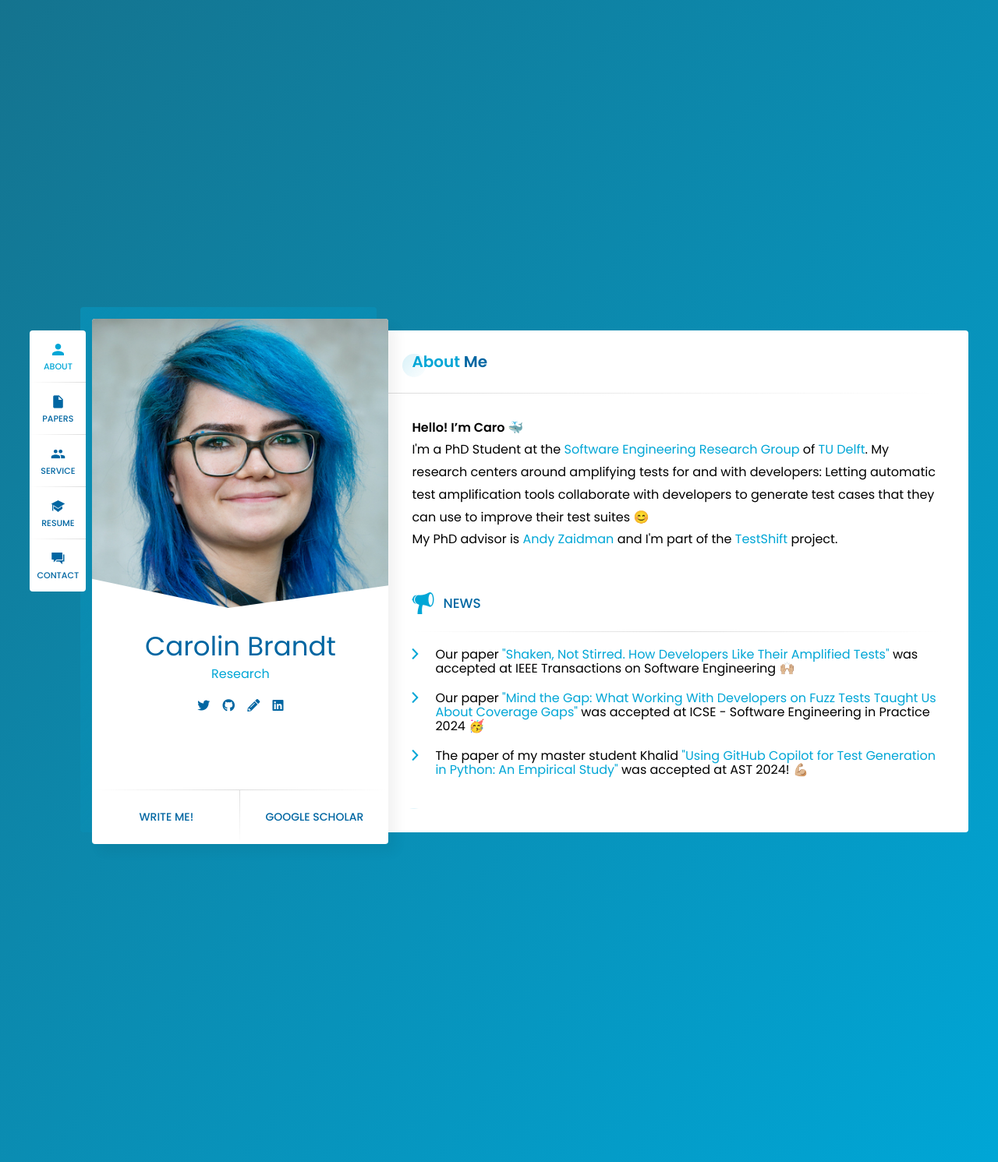
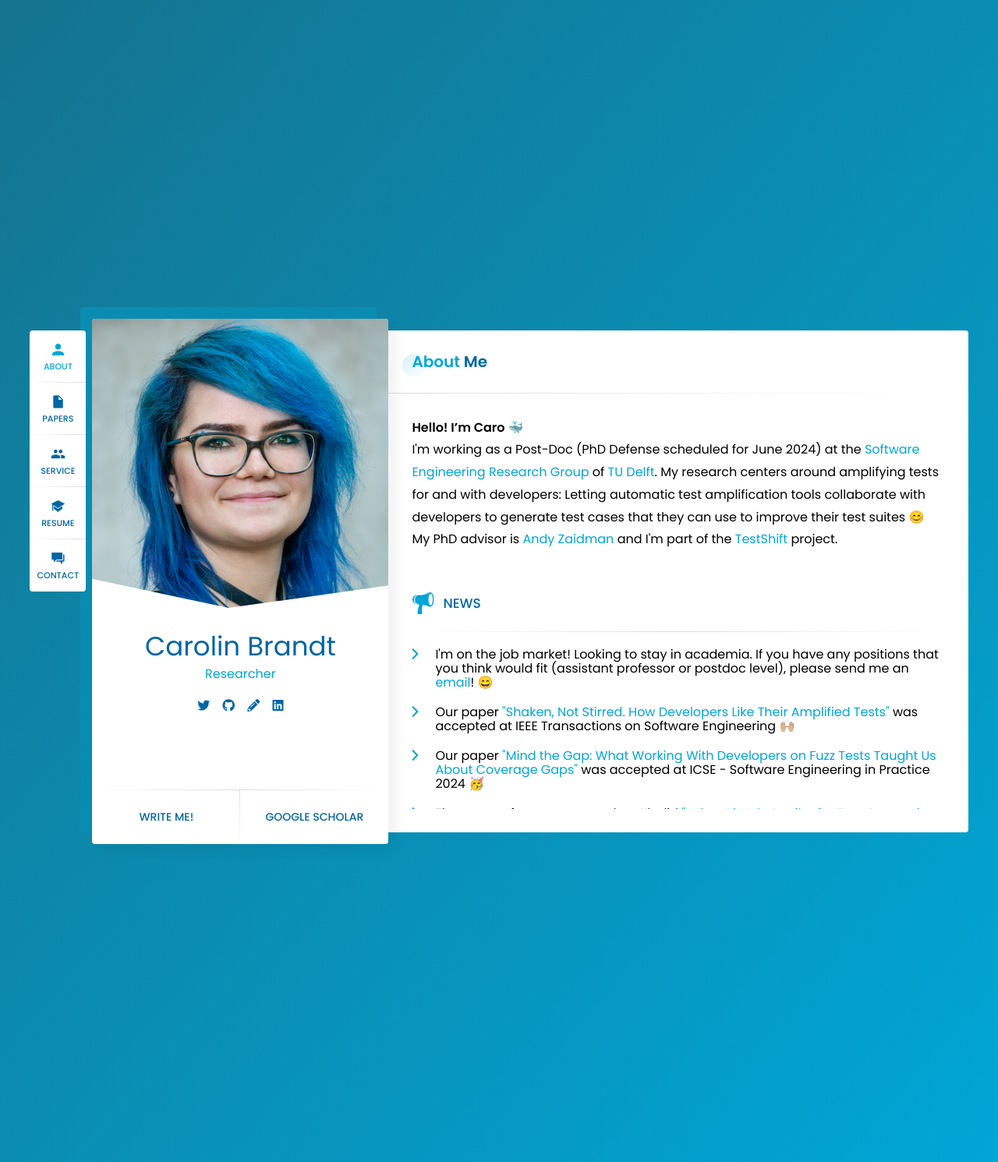
Before and after one commit to lacinoire/lacinoire.github.io, a Jekyll site: the page built from index.html, in a window 1280 px wide. Shown: the whole page at 78% size. Built offline with Jekyll 4.4.1, drawn with Linux system fonts in a browser that asks for light colours; nearby versions of some CDN libraries; some web fonts are replaced; the list of posts is cut into pages by our own code; part of the change alters nothing that is shown.

Commit message:
general updates, new job

```diff
--- a/_data/content.yml
+++ b/_data/content.yml
@@ -11,7 +11,7 @@ about:
   text: "
         <p>
           <strong>Hello! I’m Caro 🐳</strong>
-          <br>I'm a PhD Student at the <a href=\"https://se.ewi.tudelft.nl/\">Software Engineering Research Group</a> of <a href=\"https://www.tudelft.nl/\">TU Delft</a>.
+          <br>I'm working as a Post-Doc (PhD Defense scheduled for June 2024) at the <a href=\"https://se.ewi.tudelft.nl/\">Software Engineering Research Group</a> of <a href=\"https://www.tudelft.nl/\">TU Delft</a>.
           My research centers around amplifying tests for and with developers:
           Letting automatic test amplification tools collaborate with developers
           to generate test cases that they can use to improve their test suites 😊
@@ -25,6 +25,7 @@ news:
       title: "News"
       icon: "speakerphone"
       items:
+        - label: "I'm on the job market! Looking to stay in academia. If you have any positions that you think would fit (assistant professor or postdoc level), please send me an <a href=\"mailto:c.e.brandt@tudelft.nl\">email</a>! 😄"
         - label: "Our paper <a href=\"works/brandt-tse24\">\"Shaken, Not Stirred. How Developers Like Their Amplified Tests\"</a> was accepted at IEEE Transactions on Software Engineering 🙌🏼"
         - label: "Our paper <a href=\"works/brandt-icseseip24\">\"Mind the Gap: What Working With Developers on Fuzz Tests Taught Us About Coverage Gaps\"</a> was accepted at ICSE - Software Engineering in Practice 2024 🥳"
         - label: "The paper of my master student Khalid <a href=\"works/elhaji-ast24\">\"Using GitHub Copilot for Test Generation in Python: An Empirical Study\"</a> was accepted at AST 2024! 💪🏼"
@@ -250,6 +251,11 @@ academic-service:
     title: "Organization"
     icon: "clipboard"
     items:
+      - year: "2023+"
+        institution: "<a href=\"https://www.tudelft.nl/en/about-tu-delft/strategy/diversity-inclusion/network-partners/diversability\">DiversAbility</a> TU Delft "
+        text: "Board Member"
+        h_line: 1
+
       - year: "2022"
         institution: "Alice & Eve"
         text: "Web Chair, Programm Committee"
@@ -396,7 +402,21 @@ resume:
     icon: "university"
     items:
 
-      - year: "2020 - Current"
+      - year: "2024 - Current"
+        role: "Post-Doc"
+        company: "Software Engineering Research Group, Delft University of Technology"
+        # text: "I'm continuing my work on helping software developers in their day-to-day testing and quality assurance practices. During my Post-Doc I am branching out into other research areas and collaborating with PhD students in Delft and researchers from around the world."
+        active: 1
+        h_line: 1
+
+      - year: "August - November 2023"
+        role: "Visiting PhD Student"
+        company: "Hamburg University, Applied Software Technology Group"
+        text: "Guest of Prof. Walid Maalej, exploring connections between software testing and requirements engineering research."
+        # active: 1
+        h_line: 1
+
+      - year: "2020 - 2024"
         role: "PhD Student"
         company: "Software Engineering Research Group, Delft University of Technology"
         text: "Generating tests for and with developers using test amplification and visualization. Part of the TestShift project, supervised by Andy Zaidman."
@@ -502,6 +522,14 @@ blog:
 ### Contact Info List [ contacts-info ]
 contacts_info:
   title: "Get in Touch"
+  text:  "
+        <p>
+          <strong>Wanna have a chat about research ideas or collaboration possibilities?</strong>
+          <br>I'm looking to extend my network and work together with other researchers on software testing, automated tools supporting developers and other fun software engineering topics (there are too many to name! 😉).<br>
+          In working with me you can expect energetic initiative and clear structure, as well as a huge passion and focus on the developer's perspective and how our tools can actually be useful for their development reality. <br><br>
+          If you are thinking about maybe working together or interested to ping-pong some ideas, shoot me an email!
+        </p>
+        "
   list:
     - label: "Email"
       value: "c.e.brandt@tudelft.nl"
--- a/_data/vcard.yml
+++ b/_data/vcard.yml
@@ -12,7 +12,7 @@ main:
   photo: ""
   name: "Carolin Brandt"
   typed:
-    - text: "PhD Student"
+    - text: "Post-Doc"
     - text: "Researcher"
     - text: "Software Developer"
   social:
--- a/_includes/section-contacts-info.html
+++ b/_includes/section-contacts-info.html
@@ -14,6 +14,9 @@
 			{% if site.google_maps_api_key != '' %}
 			<div class="map" id="map" data-lat="{{ site.google_maps_lat }}" data-long="{{ site.google_maps_long }}" data-zoom="{{ site.google_maps_zoom }}"></div>
 			{% endif %}
+			<div class="text-box">
+				{{ content.text }}
+			</div>
 			<div class="info-list">
 				<ul>
 					{% for item in content.list %}
```
Also changed, not shown: _works/0_brandt-tse24.md (renamed from _works/1_brandt-tse24.md).
